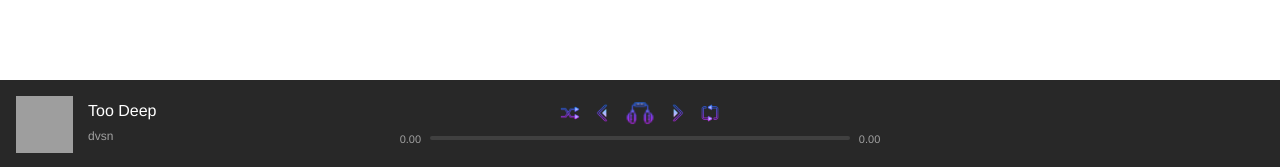
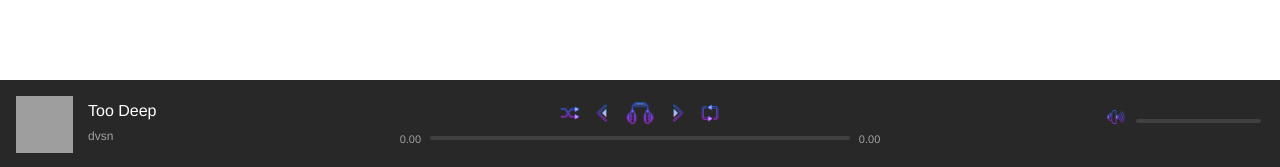
Before and after one commit to johntaestroud/stroudify, a PHP site: page / in a window 1280 px wide. Shown: the part 630-797 px from the top of the page. Run offline with PHP 8.4, Linux system fonts and the light colour scheme; grey boxes are pictures that could not be loaded.

Commit message:
added volume bar

```diff
--- a/assets/css/style.css
+++ b/assets/css/style.css
@@ -31,9 +31,11 @@ html, body {
 	min-width: 180px;
 }
 
+
+
 #nowPlayingCenter {
 	width: 40%;
-	/*min-width: 700px;*/
+	min-width: 100px;
 	display: flex;
 	flex-direction: column;
 	align-items: center;
@@ -128,3 +130,14 @@ html, body {
 	font-size: 12px;
 	color: #a0a0a0;
 }
+
+.volumeBar {
+	width: 180px;
+    position: absolute;
+    right: 0;
+}
+
+.volumeBar .progressBar {
+	width: 125px;
+	margin: 23px 0;
+}
--- a/index.php
+++ b/index.php
@@ -94,7 +94,20 @@ if(isset($_SESSION['userLoggedIn'])) {
 			</div>
 
 			<div id="nowPlayingRight">
+				<div class="volumeBar">
 
+					<button class="controlButton volume" title="Volume button">
+						<img src="assets/images/icons/volume.png" alt="Volume">
+					</button>
+
+
+						<div class="progressBar">
+							<div class="progressBarBg">
+								<div class="progress"></div>
+							</div>
+						</div>
+
+				</div>
 			</div>
 
 		</div>
```
Also changed, not shown: assets/images/icons/volume.png (added).
